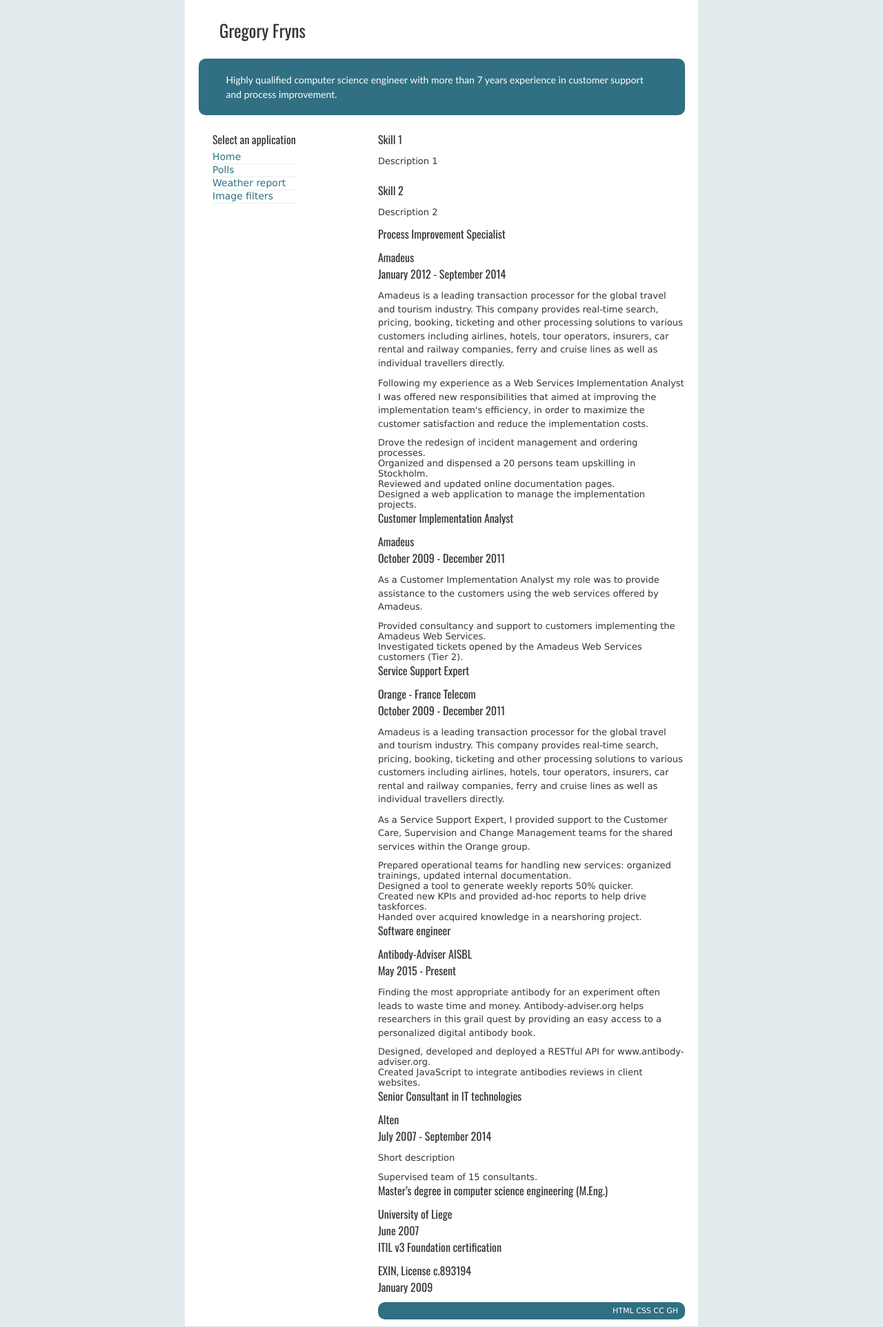
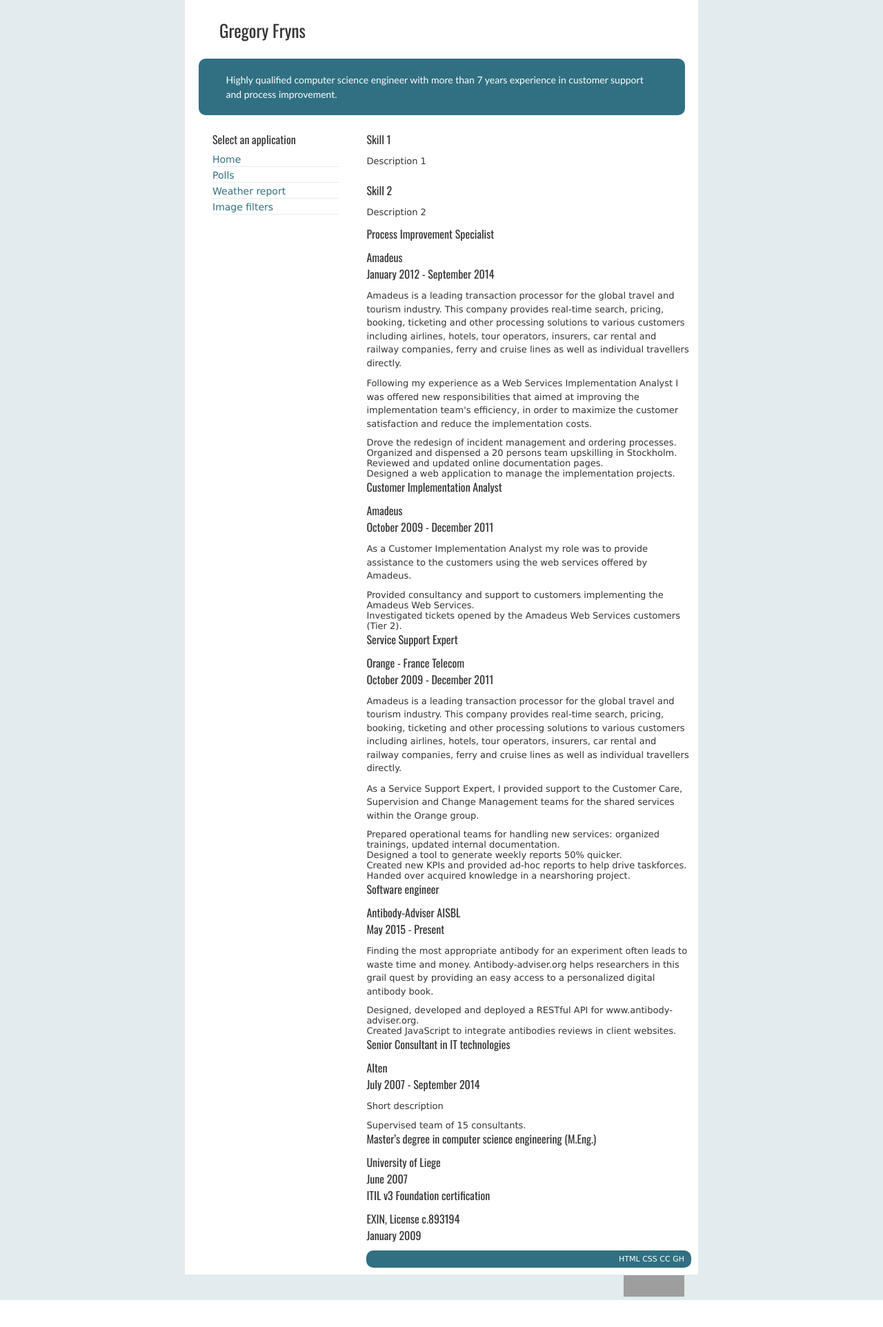
Before and after one commit to gregoryfryns/django_test, a Django app: page / in a window 1280 px wide. Shown: the whole page at 69% size. After the commit the page ends 1885 px from the top, so only its background shows below. Run offline with Django 3.2, Linux system fonts and the light colour scheme; some libraries are stand-ins or nearby versions; grey boxes are pictures that could not be loaded.

Commit message:
fixed html errors

```diff
--- a/imageconv/models.py
+++ b/imageconv/models.py
@@ -11,6 +11,8 @@ from django_rq import job
 class UploadedImage(models.Model):
     def __init__(self, image_file):
         # TODO: save image with original name
+        if not os.path.exists(settings.MEDIA_ROOT):
+            os.makedirs(settings.MEDIA_ROOT)
         self.absolute_path = default_storage.save(settings.MEDIA_ROOT + '/', ContentFile(image_file.read()))
         # self.path = default_storage.save(settings.MEDIA_ROOT + '/', temp_file)
         self.name, self.extension = os.path.splitext(image_file.name)
--- a/static/css/base.css
+++ b/static/css/base.css
@@ -121,8 +121,7 @@ header
     position: relative;
     top: 10px;
     right: 0;
-    max-width: 445px;
-    margin-left: 270px;
+    margin-left: 35%;
     }
 
 .supporting p
@@ -149,7 +148,7 @@ header
     position: absolute;
     top: 190px;
     left: 0;
-    max-width: 210px;
+    width: 30%;
     }
 
 .sidebar-wrapper
@@ -164,31 +163,25 @@ header
     padding-top: 5px;
     padding-bottom: 10px;
     }
-.apps-selection ul li
+.apps-selection ul li a
+    {
+    text-decoration: none;
+    font-size: 14px;
+    font-weight:400;
+    }
+.apps-selection ul li a span
     {
     display: block;
-    font-size: 14px;
+    padding-top: 4px;
     border-bottom: 1px solid #E6EEF0;
 	height: 18px;
-    font-weight:400;
+    color: #307082;
     }
-.apps-selection ul li:hover
+.apps-selection ul li a span:hover
     {
 	background-color: #307082;
-    text-decoration: none;
-    color: #fff;
+    color: #ccc;
  	}
-.apps-selection ul li.c
-    {
-    display: inline;
-    font-size: 12px;
-    color: #333;
-    }
-
-.apps-selection ul a
-    {
-    text-decoration: none;
-    }
 
 /* Forms */
 form fieldset
--- a/templates/home.html
+++ b/templates/home.html
@@ -102,6 +102,13 @@
 		<a href="http://jigsaw.w3.org/css-validator/check/referer" title="Check the validity of this site&#8217;s CSS" class="validate-css">CSS</a>
 		<a href="http://creativecommons.org/licenses/by-nc-sa/3.0/" title="View the Creative Commons license of this site: Attribution-NonCommercial-ShareAlike." class="license">CC</a>
 		<a href="https://github.com/gregoryfryns/personal_website" title="View source code on Github" class="github">GH</a>
+		<p>
+    <a href="https://jigsaw.w3.org/css-validator/check/referer">
+        <img style="border:0;width:88px;height:31px"
+            src="https://jigsaw.w3.org/css-validator/images/vcss-blue"
+            alt="Valid CSS!" />
+    </a>
+</p>
 	</footer>
 {% endblock %}
 
@@ -112,10 +119,10 @@
 				<h2 class="select">Select an application</h2>
 				<nav role="navigation">
 					<ul>
-					<a href="{% url 'home' %}" class="application-name"><li>Home</li></a>
-					<a href="{% url 'polls:index' %}" class="application-name"><li>Polls</li></a>
-					<a href="{% url 'weather:report' %}" class="application-name"><li>Weather report</li></a>
-					<a href="{% url 'imageconv:upload' %}" class="application-name"><li>Image filters</li></a>
+					<li><a href="{% url 'home' %}" class="application-name"><span>Home</span></a></li>
+					<li><a href="{% url 'polls:index' %}" class="application-name"><span>Polls</span></a></li>
+					<li><a href="{% url 'weather:report' %}" class="application-name"><span>Weather report</span></a></li>
+					<li><a href="{% url 'imageconv:upload' %}" class="application-name"><span>Image filters</span></a></li>
 					</ul>
 				</nav>
 			</div>
```
Also changed, not shown: 5 other files.
